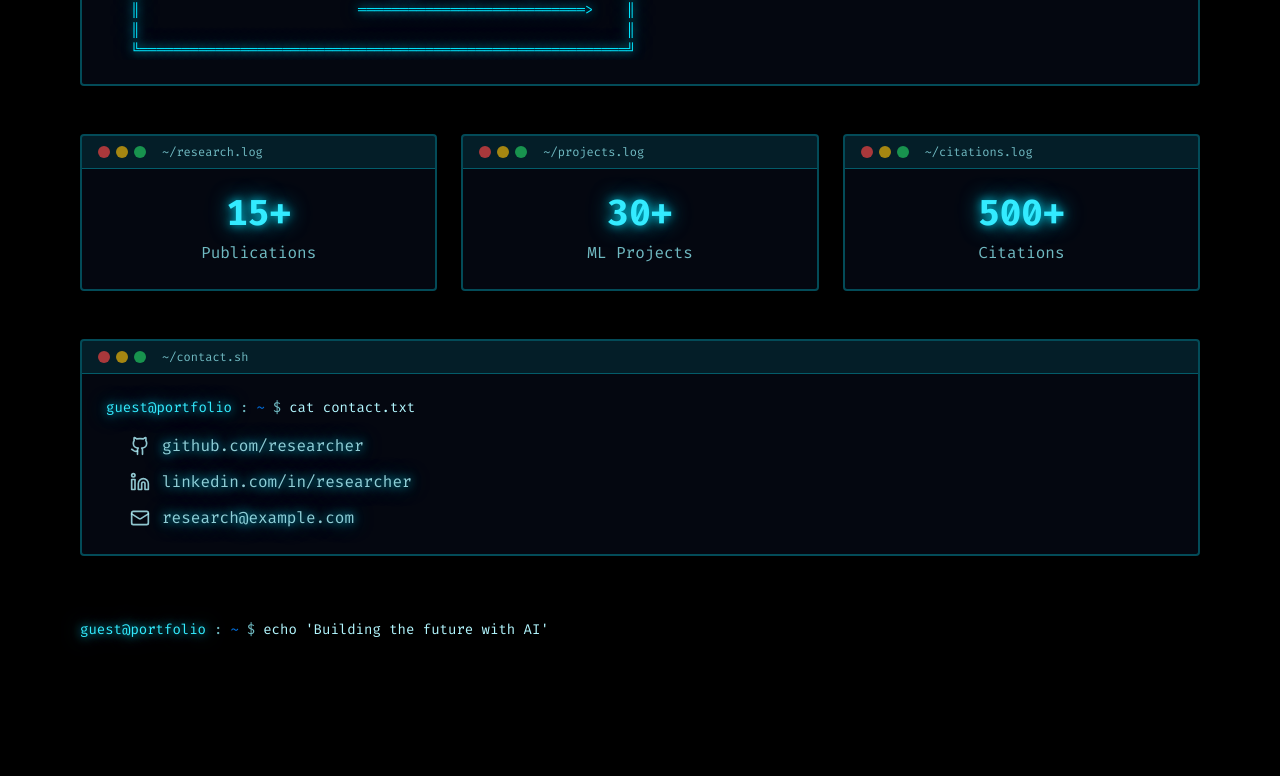
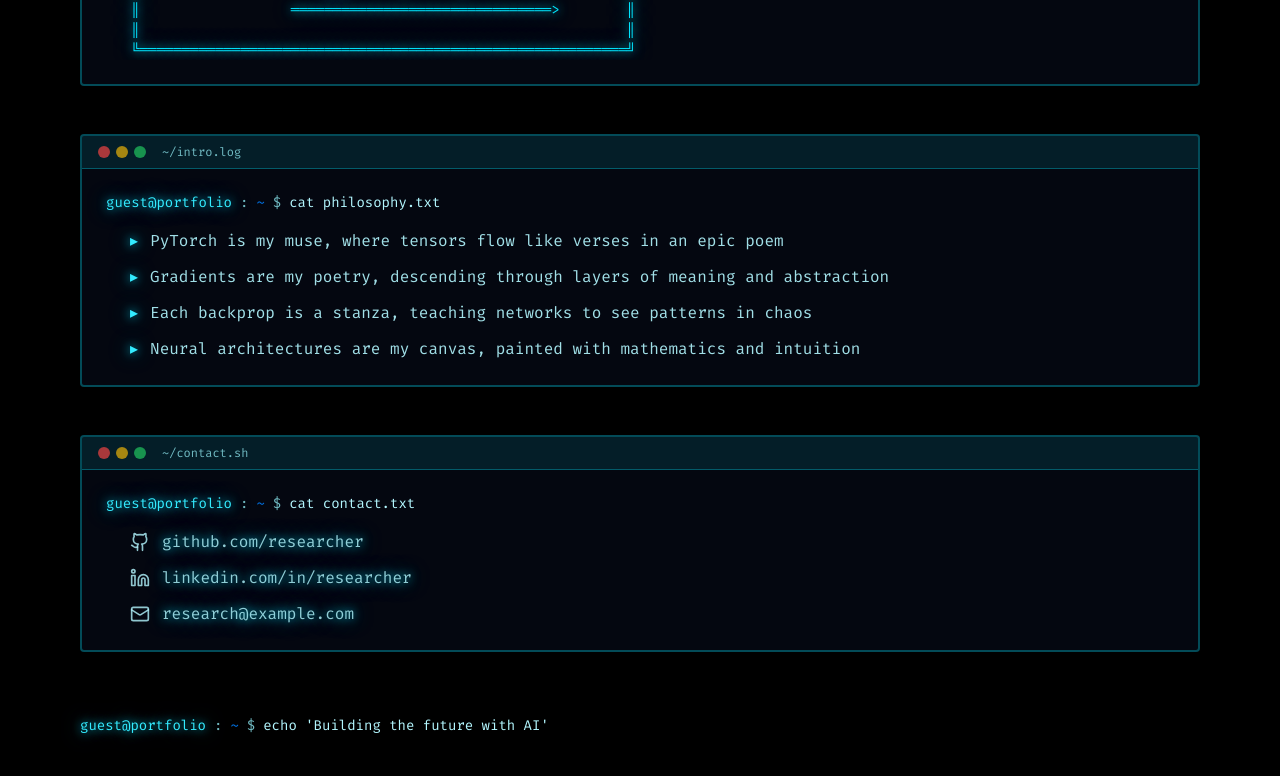
Before and after one commit to gjyotin305/gjyotin305.github.io, a React (Vite) app: page / in a window 1280 px wide. Shown: the part 925-1701 px from the top of the page. Before the commit the page ends 1613 px from the top, so only its background shows below. Built offline with nearby package versions, Linux system fonts and the light colour scheme; the HTML template or start-up script is replaced by a standard one.

Commit message:
Refactor Tron bike section

```diff
--- a/src/pages/Index.tsx
+++ b/src/pages/Index.tsx
@@ -1,7 +1,6 @@
 import { Link } from "react-router-dom";
 import TerminalPrompt from "@/components/TerminalPrompt";
 import TerminalWindow from "@/components/TerminalWindow";
-import TronBikeAnimation from "@/components/TronBikeAnimation";
 import { Github, Linkedin, Mail, BookOpen, Code2, GraduationCap } from "lucide-react";
 
 const Index = () => {
@@ -59,30 +58,56 @@ const Index = () => {
         {/* ASCII Art */}
         <div className="mb-12">
           <TerminalWindow title="~/tron-bike.sh">
-            <TronBikeAnimation />
+            <pre className="text-primary text-xs md:text-sm terminal-glow overflow-x-auto">
+{`
+   ╔══════════════════════════════════════════════════════════╗
+   ║                                                          ║
+   ║   ███╗   ███╗██╗         ██████╗ ███████╗███████╗       ║
+   ║   ████╗ ████║██║         ██╔══██╗██╔════╝██╔════╝       ║
+   ║   ██╔████╔██║██║         ██████╔╝█████╗  ███████╗       ║
+   ║   ██║╚██╔╝██║██║         ██╔══██╗██╔══╝  ╚════██║       ║
+   ║   ██║ ╚═╝ ██║███████╗    ██║  ██║███████╗███████║       ║
+   ║   ╚═╝     ╚═╝╚══════╝    ╚═╝  ╚═╝╚══════╝╚══════╝       ║
+   ║                                                          ║
+   ║          [NEURAL NETWORKS] [DEEP LEARNING]              ║
+   ║          [ARCHITECTURE SEARCH] [AI SYSTEMS]             ║
+   ║                                                          ║
+   ║                                                          ║
+   ║                      ___                                 ║
+   ║                     /   \\_______________                 ║
+   ║                    |  O  |______________|>               ║
+   ║                     \\___/     O      O                   ║
+   ║                  ═══════════════════════════════>        ║
+   ║                                                          ║
+   ╚══════════════════════════════════════════════════════════╝
+`}
+            </pre>
           </TerminalWindow>
         </div>
 
-        {/* Quick Stats */}
-        <div className="grid md:grid-cols-3 gap-6 mb-12">
-          <TerminalWindow title="~/research.log">
-            <div className="text-center">
-              <div className="text-4xl font-bold text-accent terminal-glow mb-2">15+</div>
-              <div className="text-muted-foreground">Publications</div>
-            </div>
-          </TerminalWindow>
-
-          <TerminalWindow title="~/projects.log">
-            <div className="text-center">
-              <div className="text-4xl font-bold text-accent terminal-glow mb-2">30+</div>
-              <div className="text-muted-foreground">ML Projects</div>
-            </div>
-          </TerminalWindow>
-
-          <TerminalWindow title="~/citations.log">
-            <div className="text-center">
-              <div className="text-4xl font-bold text-accent terminal-glow mb-2">500+</div>
-              <div className="text-muted-foreground">Citations</div>
+        {/* Intro Section */}
+        <div className="mb-12">
+          <TerminalWindow title="~/intro.log">
+            <div className="space-y-4">
+              <TerminalPrompt command="cat philosophy.txt" />
+              <div className="ml-6 space-y-3 text-foreground/90">
+                <div className="flex items-start gap-3">
+                  <span className="text-accent terminal-glow">▸</span>
+                  <p>PyTorch is my muse, where tensors flow like verses in an epic poem</p>
+                </div>
+                <div className="flex items-start gap-3">
+                  <span className="text-accent terminal-glow">▸</span>
+                  <p>Gradients are my poetry, descending through layers of meaning and abstraction</p>
+                </div>
+                <div className="flex items-start gap-3">
+                  <span className="text-accent terminal-glow">▸</span>
+                  <p>Each backprop is a stanza, teaching networks to see patterns in chaos</p>
+                </div>
+                <div className="flex items-start gap-3">
+                  <span className="text-accent terminal-glow">▸</span>
+                  <p>Neural architectures are my canvas, painted with mathematics and intuition</p>
+                </div>
+              </div>
             </div>
           </TerminalWindow>
         </div>
```
